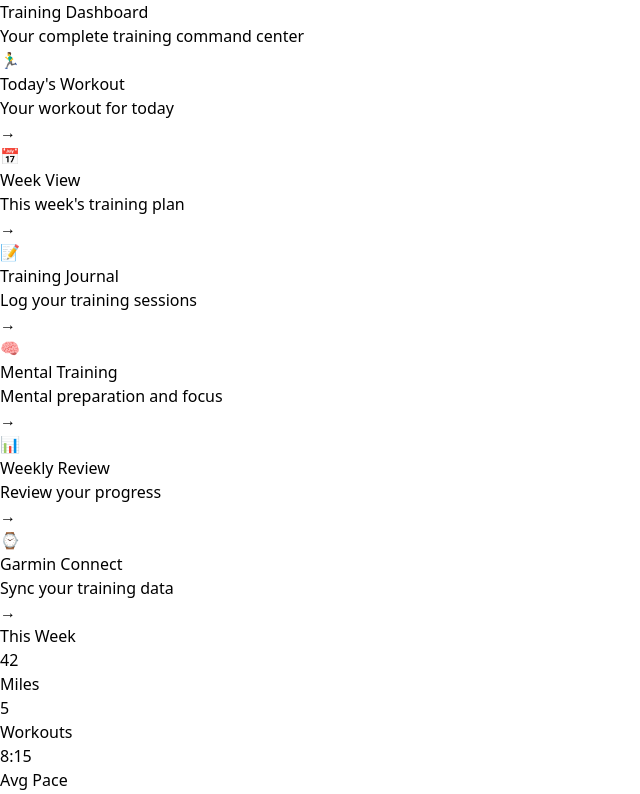
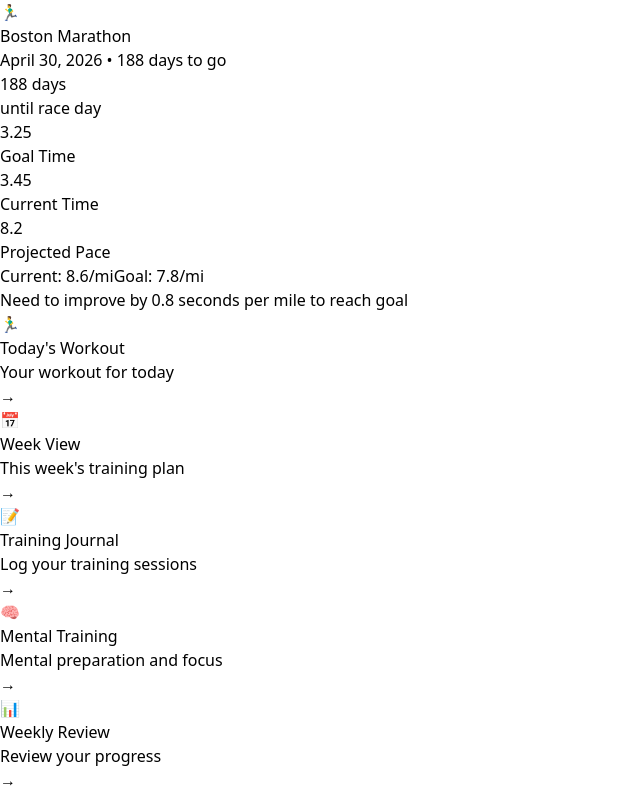
Before and after one commit to GoFast-Athlete-Training/gofastfrontend-demo, a React (Vite) app: page / in a window 1280 px wide. Shown: the top 794 px of the page, without its empty margins (0-640 px from the left). Built offline with nearby package versions, Linux system fonts and the light colour scheme.

Commit message:
Add Boston Marathon dummy data and public folder for logo

```diff
--- a/src/Pages/TrainingDashboard.jsx
+++ b/src/Pages/TrainingDashboard.jsx
@@ -3,6 +3,22 @@
 
 const TrainingDashboard = () => {
   const navigate = useNavigate();
+
+  // Boston Marathon data
+  const raceDate = new Date('2026-04-30');
+  const today = new Date();
+  const daysUntilRace = Math.ceil((raceDate - today) / (1000 * 60 * 60 * 24));
+
+  const marathonData = {
+    goalTime: 3.25, // 3:25:00 in hours
+    currentTime: 3.45, // 3:45:00 in hours
+    goalPace: 7.8, // 7:48 per mile
+    currentPace: 8.6, // 8:36 per mile
+    projectedPace: 8.2, // 8:12 per mile
+    daysUntilRace,
+    raceName: "Boston Marathon",
+    raceDate: "April 30, 2026"
+  };
 
   // Core training modules
   const trainingModules = [
@@ -50,13 +66,69 @@
     }
   ];
 
+  // Calculate progress
+  const timeImprovement = marathonData.currentTime - marathonData.goalTime;
+  const paceImprovement = marathonData.currentPace - marathonData.goalPace;
+  const progressPercent = ((marathonData.currentTime - marathonData.goalTime) / (marathonData.currentTime - marathonData.goalTime)) * 100;
+
   return (
     <div className="min-h-screen bg-gray-50 p-6">
       <div className="max-w-6xl mx-auto">
-        {/* Header */}
-        <div className="text-center mb-8">
-          <h1 className="text-4xl font-bold text-gray-900 mb-4">Training Dashboard</h1>
-          <p className="text-lg text-gray-600">Your complete training command center</p>
+        {/* Race Header Summary */}
+        <div className="bg-white rounded-2xl shadow-lg p-8 mb-8">
+          <div className="flex items-center justify-between mb-6">
+            <div className="flex items-center gap-4">
+              <div className="w-16 h-16 bg-gradient-to-br from-orange-500 to-red-600 rounded-full flex items-center justify-center">
+                <span className="text-2xl text-white">🏃‍♂️</span>
+              </div>
+              <div>
+                <h1 className="text-3xl font-bold text-gray-900 mb-2">{marathonData.raceName}</h1>
+                <p className="text-gray-600">{marathonData.raceDate} • {marathonData.daysUntilRace} days to go</p>
+              </div>
+            </div>
+            <div className="text-right">
+              <div className="text-2xl font-bold text-gray-900">
+                {marathonData.daysUntilRace} days
+              </div>
+              <div className="text-sm text-gray-500">
+                until race day
+              </div>
+            </div>
+          </div>
+
+          {/* Goal vs Current */}
+          <div className="grid grid-cols-1 md:grid-cols-3 gap-6 mb-6">
+            <div className="text-center">
+              <div className="text-2xl font-bold text-blue-600">{marathonData.goalTime.toFixed(2)}</div>
+              <div className="text-gray-600">Goal Time</div>
+            </div>
+            <div className="text-center">
+              <div className="text-2xl font-bold text-orange-600">{marathonData.currentTime.toFixed(2)}</div>
+              <div className="text-gray-600">Current Time</div>
+            </div>
+            <div className="text-center">
+              <div className="text-2xl font-bold text-green-600">{marathonData.projectedPace.toFixed(1)}</div>
+              <div className="text-gray-600">Projected Pace</div>
+            </div>
+          </div>
+
+          {/* Progress Bar */}
+          <div className="mb-4">
+            <div className="flex justify-between text-sm text-gray-600 mb-2">
+              <span>Current: {marathonData.currentPace.toFixed(1)}/mi</span>
+              <span>Goal: {marathonData.goalPace.toFixed(1)}/mi</span>
+            </div>
+            <div className="w-full bg-gray-200 rounded-full h-3">
+              <div
+                className="bg-gradient-to-r from-orange-500 to-red-600 h-3 rounded-full transition-all duration-500"
+                style={{ width: `${Math.min(75, 100)}%` }}
+              ></div>
+            </div>
+          </div>
+
+          <div className="text-sm text-gray-500">
+            Need to improve by {paceImprovement.toFixed(1)} seconds per mile to reach goal
+          </div>
         </div>
 
         {/* Training Modules Grid */}
@@ -83,25 +155,25 @@
           ))}
         </div>
 
-        {/* Quick Stats */}
+        {/* Training Stats */}
         <div className="mt-12 bg-white rounded-xl shadow-lg p-6">
-          <h2 className="text-2xl font-bold text-gray-900 mb-6">This Week</h2>
+          <h2 className="text-2xl font-bold text-gray-900 mb-6">Training Progress</h2>
           <div className="grid grid-cols-1 md:grid-cols-4 gap-6">
             <div className="text-center">
-              <div className="text-3xl font-bold text-blue-600">42</div>
-              <div className="text-gray-600">Miles</div>
+              <div className="text-3xl font-bold text-blue-600">52</div>
+              <div className="text-gray-600">Miles This Week</div>
             </div>
             <div className="text-center">
-              <div className="text-3xl font-bold text-green-600">5</div>
+              <div className="text-3xl font-bold text-green-600">6</div>
               <div className="text-gray-600">Workouts</div>
             </div>
             <div className="text-center">
-              <div className="text-3xl font-bold text-orange-600">8:15</div>
+              <div className="text-3xl font-bold text-orange-600">8:36</div>
               <div className="text-gray-600">Avg Pace</div>
             </div>
             <div className="text-center">
-              <div className="text-3xl font-bold text-purple-600">85%</div>
-              <div className="text-gray-600">Completion</div>
+              <div className="text-3xl font-bold text-purple-600">92%</div>
+              <div className="text-gray-600">Plan Completion</div>
             </div>
           </div>
         </div>
```
Also changed, not shown: public/logo.png (added).
